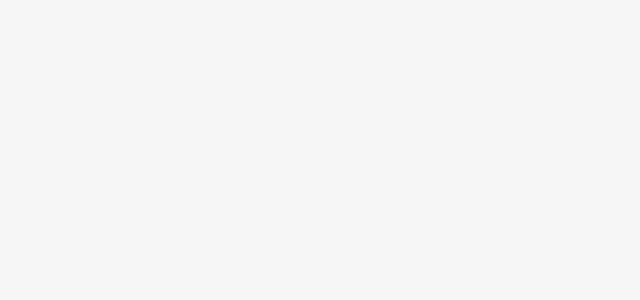
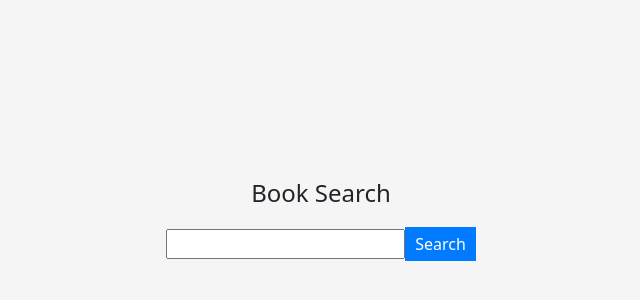
Before and after one commit to MingyuanRen/WaterlooLibrary, a React (Create React App) app in the folder frontend/: page /search in a window 1280 px wide. Before the commit this address had no page. Shown: the part 180-480 px from the top of the page, without its empty margins (319-959 px from the left). Built offline with nearby package versions, Linux system fonts and the light colour scheme.

Commit message:
add frontend for borrow

```diff
--- a/frontend/src/App.js
+++ b/frontend/src/App.js
@@ -5,6 +5,7 @@ import { Register } from './components/Register';
 import { Home } from './components/Home';
 import { HomePage } from './components/HomePage';
 import { AdminHome } from './components/AdminHome';
+import { SearchPage } from './components/SearchPage';
 import React, { useState } from 'react';
 import { UserContext } from './UserContext';
 
@@ -20,6 +21,7 @@ const App = () => {
           <Route path="/homepage" element={<HomePage />} />
           <Route path="/home" element={<Home />} />
           <Route path="/admin-home" element={<AdminHome />} />
+          <Route path="/search" element={<SearchPage />} />
           {/* Add the following route */}
           <Route path="/" element={<Navigate to="/homepage" />} />
         </Routes>
```
